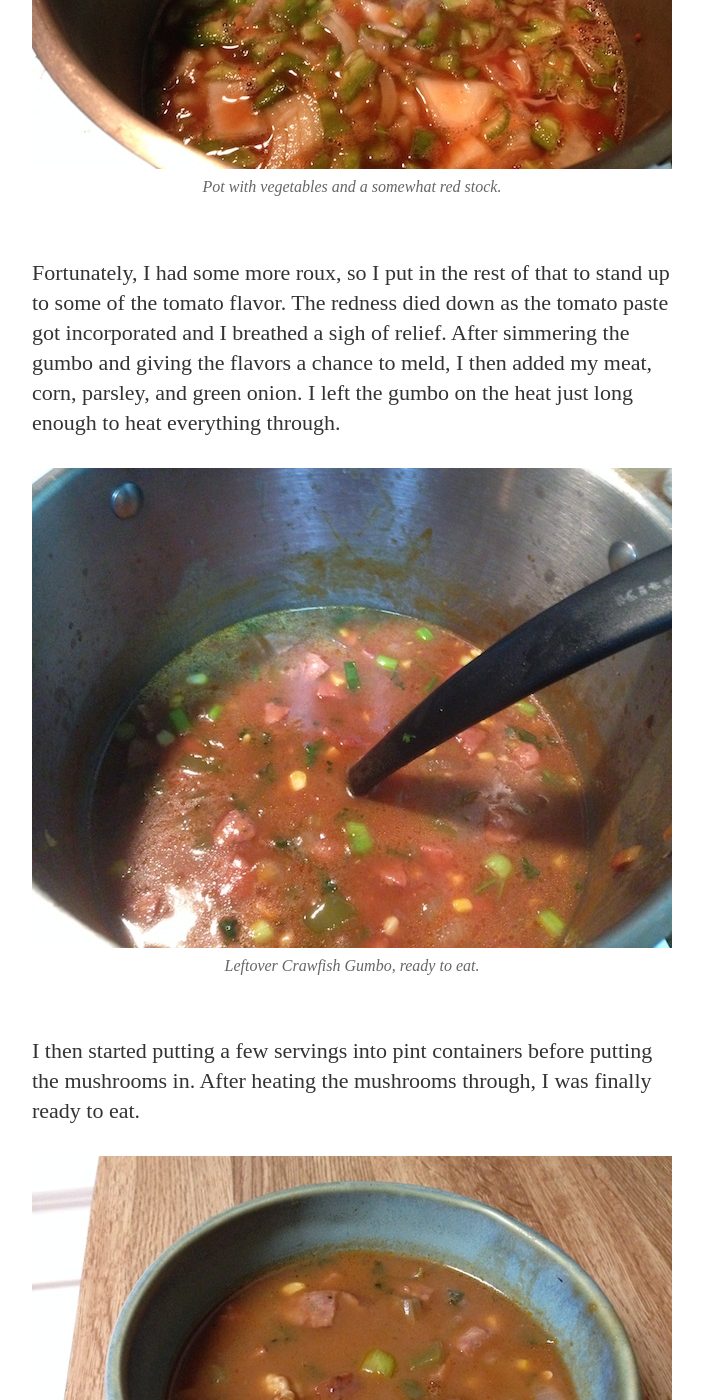
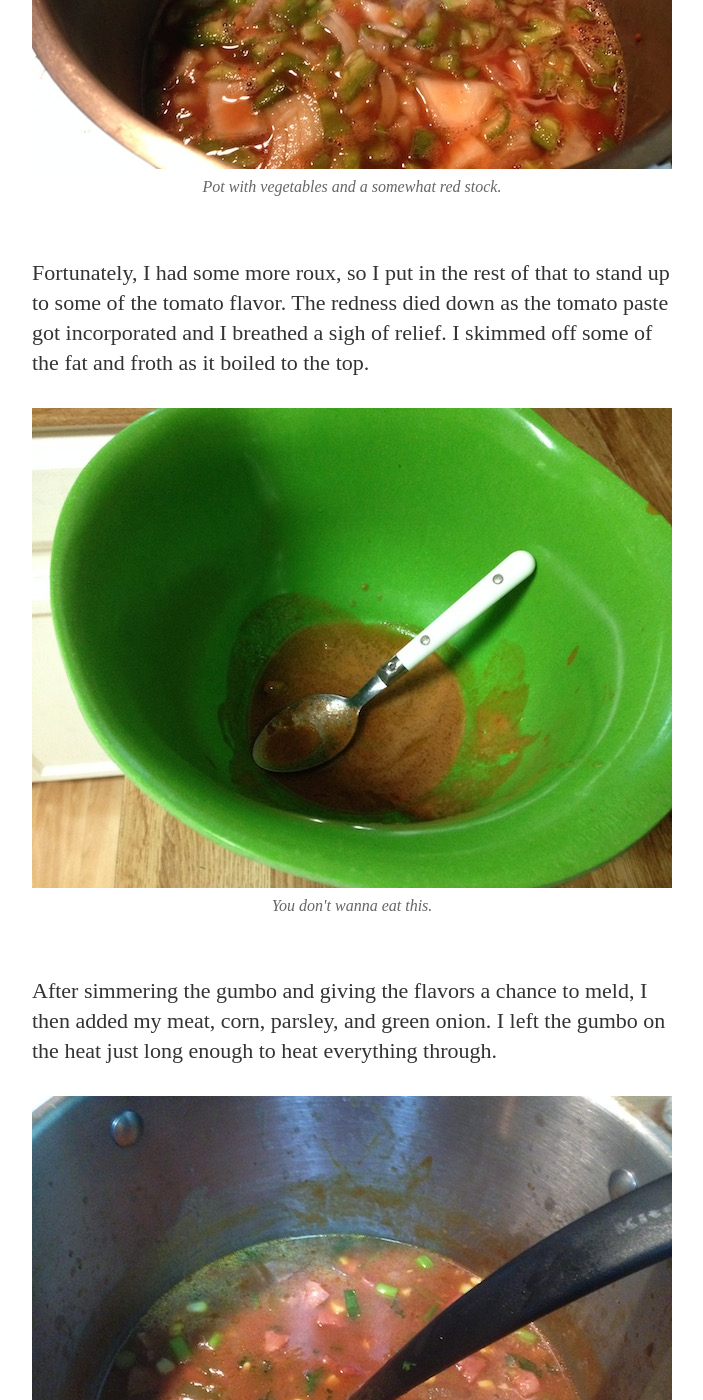
Before and after one commit to jlleblanc/blog.jlleblanc.com, a Jekyll site: the page built from _posts/2015-08-01-leftover-crawfish-gumbo.markdown, in a window 1280 px wide and 1400 px high, scrolled down 15468 px. Shown: the whole window, without its empty margins (288-991 px from the left). Built offline with Jekyll 4.4.1, drawn with Linux system fonts in a browser that asks for light colours; nearby versions of some CDN libraries; some web fonts are replaced; some of the changed text lies outside the part shown.

Commit message:
add bit about skimming fat

```diff
--- a/_posts/2015-08-01-leftover-crawfish-gumbo.markdown
+++ b/_posts/2015-08-01-leftover-crawfish-gumbo.markdown
@@ -103,12 +103,15 @@ I then put in the rest of the vegetables. Some of the gumbo recipes I encountere
 
 ![Pot with vegetables and a somewhat red stock.]({{ site.url }}/assets/article_images/2015-08-01-leftover-crawfish-gumbo/reddish-pot.jpg)
 
+Fortunately, I had some more roux, so I put in the rest of that to stand up to some of the tomato flavor. The redness died down as the tomato paste got incorporated and I breathed a sigh of relief. I skimmed off some of the fat and froth as it boiled to the top.
 
-Fortunately, I had some more roux, so I put in the rest of that to stand up to some of the tomato flavor. The redness died down as the tomato paste got incorporated and I breathed a sigh of relief. After simmering the gumbo and giving the flavors a chance to meld, I then added my meat, corn, parsley, and green onion. I left the gumbo on the heat just long enough to heat everything through.
+![You don't wanna eat this.]({{ site.url }}/assets/article_images/2015-08-01-leftover-crawfish-gumbo/fat-off-the-top.jpg)
+
+After simmering the gumbo and giving the flavors a chance to meld, I then added my meat, corn, parsley, and green onion. I left the gumbo on the heat just long enough to heat everything through.
 
 ![Leftover Crawfish Gumbo, ready to eat.]({{ site.url }}/assets/article_images/2015-08-01-leftover-crawfish-gumbo/ready-to-serve.jpg)
 
-I then started putting a few servings into pint containers before putting the mushrooms in. After heating the mushrooms through, I was finally ready to eat.
+I then started putting a few servings into pint containers before putting the mushrooms in. After heating the mushrooms through, it was finally ready to eat.
 
 ![A bowl of gumbo.]({{ site.url }}/assets/article_images/2015-08-01-leftover-crawfish-gumbo/finished-product.jpg)
 
```
